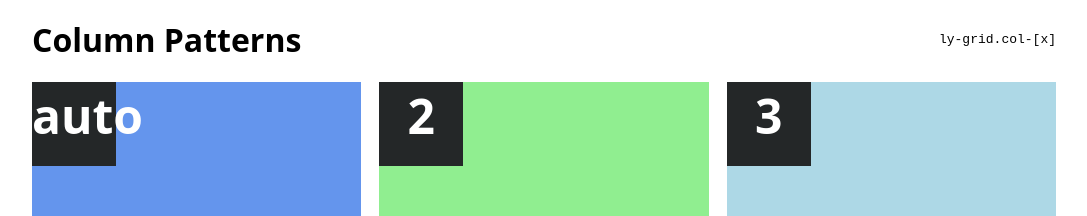
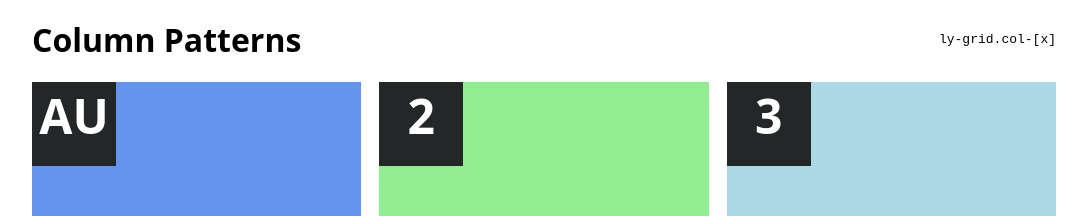
Before and after one commit to madsstoumann/layout, a plain HTML site: page index.html in a window 1280 px wide. Shown: the part 9900-10116 px from the top of the page, without its empty margins (96-1183 px from the left). Drawn offline with Linux system fonts and the light colour scheme.

Commit message:
Added documentation for col- and row-span

```diff
--- a/index.html
+++ b/index.html
@@ -221,7 +221,7 @@
 			</div>
 
 			<div class="wd-lg ly-grid ly-auto ly-grow xs-pi-1">
-				<div data-content><h2>auto</h2></div>
+				<div data-content><h2>AU</h2></div>
 				<div data-content><h2>2</h2></div>
 				<div data-content><h2>3</h2></div>
 			</div>
```
Also changed, not shown: readme.md.
